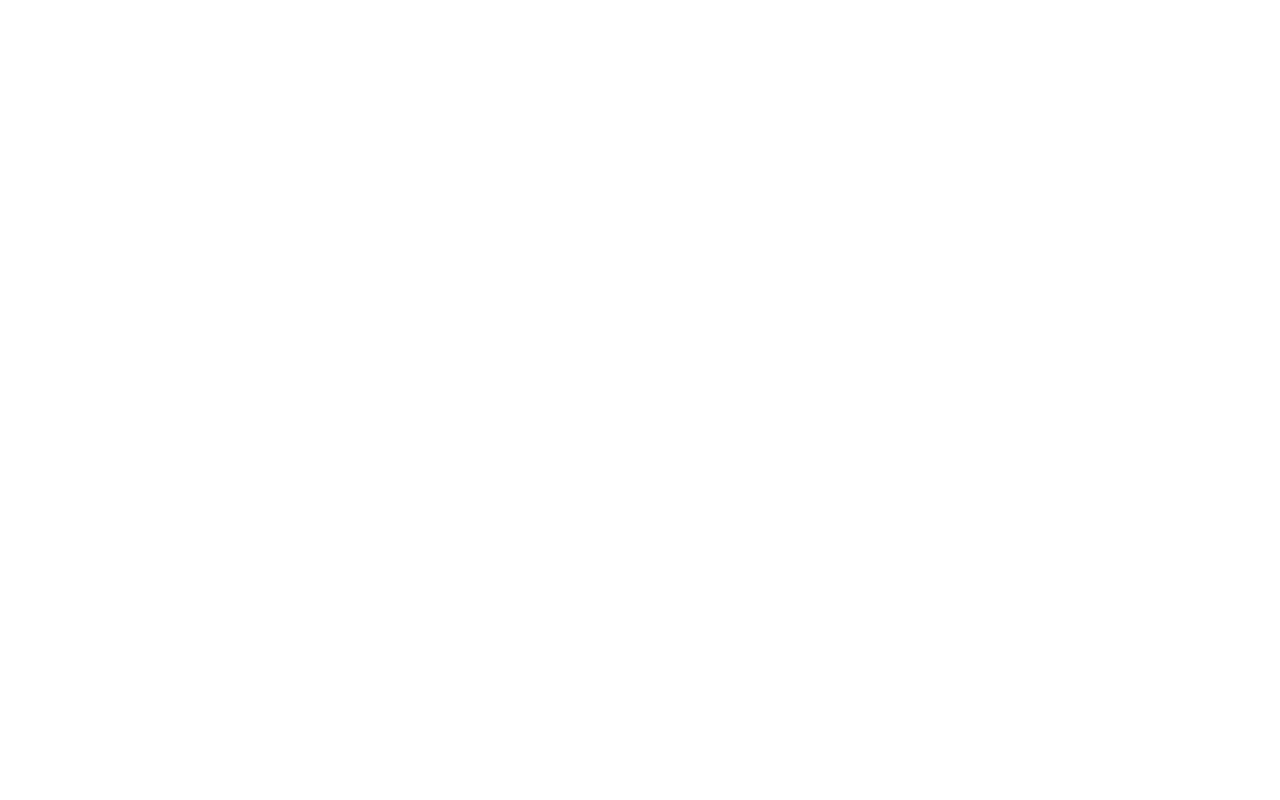
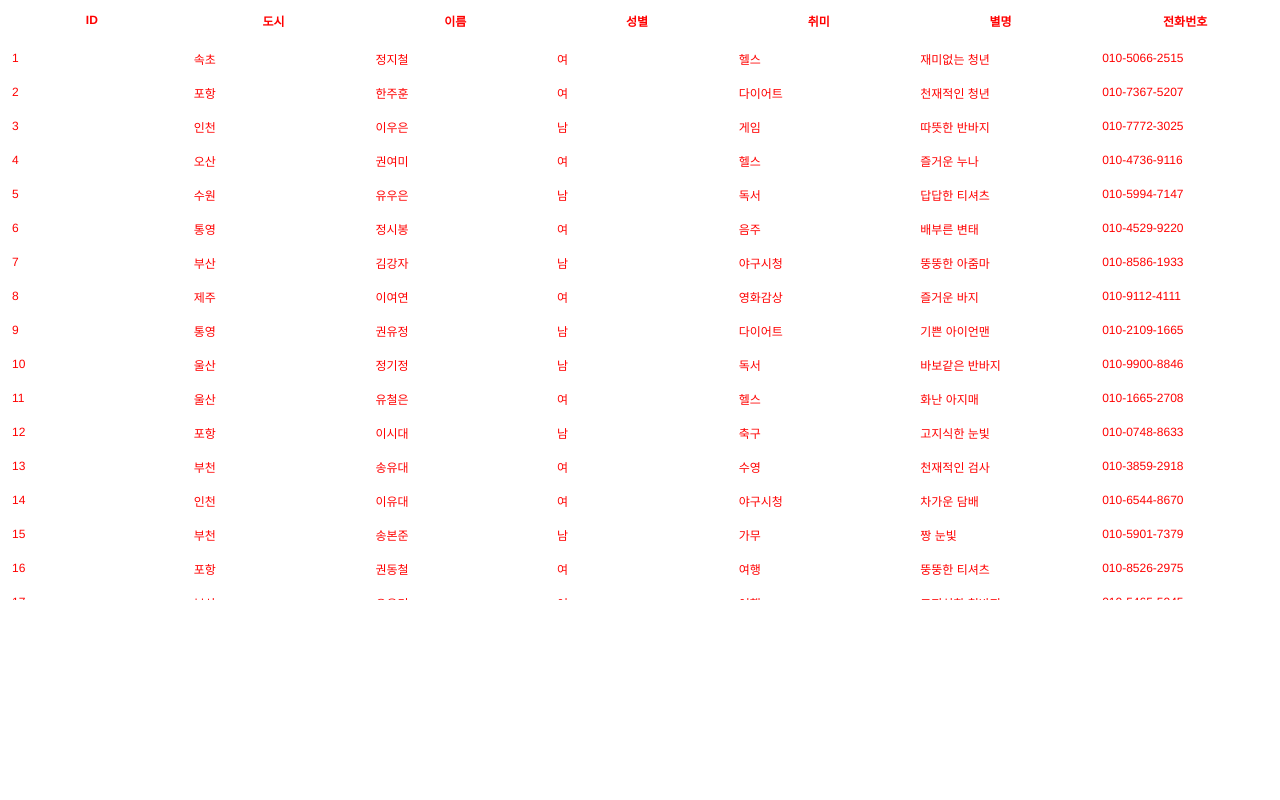
Before and after one commit to 80xer/gg, a website built with Parcel: page demo/index.html in a window 1280 px wide. Built offline with nearby package versions, Linux system fonts and the light colour scheme.

Commit message:
add colgroup and scss

```diff
--- a/demo/index.css
+++ b/demo/index.css
@@ -7,5 +7,5 @@
 #grid {
   width: 100%;
   height: 600px;
-  overflow: hidden;
+  overflow: scroll;
 }
--- a/demo/index.js
+++ b/demo/index.js
@@ -1,5 +1,5 @@
 import GG from '../src/gg.js';
-import props from '../test/sampleProps';
+import props from '../src/sampleProps';
 
 const container = document.querySelector('#grid');
 const gg = new GG({ target: container, ...props });
--- a/rollup.config.js
+++ b/rollup.config.js
@@ -1,18 +1,23 @@
 import resolve from 'rollup-plugin-node-resolve';
 import babel from 'rollup-plugin-babel';
+import scss from 'rollup-plugin-scss';
 
 export default {
-  input: './src/index.js',
+  input: './src/gg.js',
   output: [
     {
       file: 'dist/gg.js',
       format: 'esm'
     }
   ],
+  moduleFileExtensions: ['js', 'scss'],
   plugins: [
     resolve(),
     babel({
       exclude: 'node_modules/**'
+    }),
+    scss({
+      output: 'dist/gg.css'
     })
   ]
 };
--- a/src/body.js
+++ b/src/body.js
@@ -1,11 +1,11 @@
 /* eslint-disable no-unused-vars */
 /* eslint-disable class-methods-use-this */
 import { addClass } from './utils';
+import ColGroup from './colgroup';
 
 class Body {
-  constructor({ columns, data }) {
-    this.columns = columns;
-    this.data = data;
+  constructor(props) {
+    this.props = props;
     this.createBodyArea();
   }
 
@@ -22,35 +22,35 @@ class Body {
     const table = document.createElement('table');
     const colgroup = this.createColGroup();
     const tbody = this.createTbody();
-    table.appendChild(colgroup);
+    table.appendChild(colgroup.$el);
     table.appendChild(tbody);
     return table;
   }
 
   createColGroup() {
-    const colgroup = document.createElement('colgroup');
-    const { columns } = this;
-    columns.forEach((column) => {
-      const col = document.createElement('col');
-      col.setAttribute('data-column-name', column.name);
-      col.textContent = column.title;
-      colgroup.appendChild(col);
-    });
+    const colgroup = new ColGroup(this.props);
+    this.colgroup = colgroup;
     return colgroup;
   }
 
   createTbody() {
     const tbody = document.createElement('tbody');
-    const { columns, data } = this;
+    const { target, columns, data } = this.props;
     data.forEach((row, i) => {
       const num = i + 1;
       const className = `gg-row-${num % 2 ? 'odd' : 'even'}`;
       const tr = document.createElement('tr');
+      const fontSize = getComputedStyle(target)['font-size'];
+      const height = parseInt(fontSize, 10) + 16;
+      tr.setAttribute('height', `${height}px`);
       addClass(tr, className);
       columns.forEach((column) => {
         const td = document.createElement('td');
         td.setAttribute('data-column-name', column.name);
-        td.textContent = row[column.name];
+        const div = document.createElement('div');
+        div.textContent = row[column.name];
+        div.style.padding = '0 10px';
+        td.appendChild(div);
         tr.appendChild(td);
       });
       tbody.appendChild(tr);
--- /dev/null
+++ b/src/colgroup.js
@@ -0,0 +1,50 @@
+/* eslint-disable no-unused-vars */
+/* eslint-disable class-methods-use-this */
+
+class ColGroup {
+  constructor(props) {
+    props.columnClassName = props.columnClassName || 'data-column-name';
+    this.props = props;
+    this.$el = this.createColGroup();
+    this.setWidthOfColumns();
+  }
+
+  createColGroup() {
+    const colgroup = document.createElement('colgroup');
+    const { columns, columnClassName } = this.props;
+    columns.forEach((column) => {
+      const col = document.createElement('col');
+      col.setAttribute(columnClassName, column.name);
+      col.textContent = column.title;
+      colgroup.appendChild(col);
+    });
+    return colgroup;
+  }
+
+  setWidthOfColumns() {
+    const { target, columns } = this.props;
+    if (!target) return;
+    const positionInfo = target.getBoundingClientRect();
+    const targetWidth = positionInfo.width;
+    const widthColumns = ColGroup.calculateWidthOfColumns(targetWidth, columns.length);
+    const cols = this.$el.querySelectorAll('col');
+    cols.forEach((col, i) => {
+      col.setAttribute('width', widthColumns[i]);
+    });
+  }
+
+  static calculateWidthOfColumns(totalWidth, countColumns) {
+    const width = Math.floor(totalWidth / countColumns);
+    const result = [];
+    for (let i = 0; i < countColumns; i += 1) {
+      if (i === countColumns - 1 && width * countColumns < totalWidth) {
+        result.push(width + (totalWidth - width * countColumns));
+      } else {
+        result.push(width);
+      }
+    }
+    return result;
+  }
+}
+
+export default ColGroup;
--- a/src/gg.js
+++ b/src/gg.js
@@ -4,6 +4,7 @@ import { props as validateProps } from './validate';
 import Head from './head';
 import Body from './body';
 import { addClass } from './utils';
+import './style/gg.scss';
 
 class GG {
   constructor(props) {
@@ -30,6 +31,7 @@ class GG {
     this.createHead();
     this.createBody();
     const { target } = this.props;
+    addClass(target, 'gg');
   }
 
   createContainer() {
@@ -40,19 +42,18 @@ class GG {
 
   drawGrid() {
     const { target } = this.props;
+    const positionInfo = target.getBoundingClientRect();
+    console.log('positionInfo', positionInfo);
     const { head, body } = this;
     const container = this.createContainer();
     this.$container.appendChild(head.$area);
     this.$container.appendChild(body.$area);
-    this.setWidthOfColumns();
     target.appendChild(this.$container);
-  }
-
-  setWidthOfColumns() {
-    const { target, columns } = this.props;
-    const positionInfo = target.getBoundingClientRect();
-    const targetWidth = positionInfo.width;
   }
 }
 
-export default GG;
+function gg(options) {
+  return new GG(options);
+}
+
+export default gg;
--- a/src/head.js
+++ b/src/head.js
@@ -1,10 +1,11 @@
 /* eslint-disable no-unused-vars */
 /* eslint-disable class-methods-use-this */
 import { addClass } from './utils';
+import ColGroup from './colgroup';
 
 class Head {
-  constructor({ columns }) {
-    this.columns = columns;
+  constructor(props) {
+    this.props = props;
     this.createHeadArea();
   }
 
@@ -21,32 +22,28 @@ class Head {
     const table = document.createElement('table');
     const colgroup = this.createColGroup();
     const tbody = this.createTbody();
-    table.appendChild(colgroup);
+    table.appendChild(colgroup.$el);
     table.appendChild(tbody);
     this.table = table;
     return table;
   }
 
   createColGroup() {
-    const colgroup = document.createElement('colgroup');
-    const { columns } = this;
-    columns.forEach((column) => {
-      const col = document.createElement('col');
-      col.setAttribute('data-column-name', column.name);
-      col.textContent = column.title;
-      colgroup.appendChild(col);
-    });
+    const colgroup = new ColGroup(this.props);
     this.colgroup = colgroup;
     return colgroup;
   }
 
   createTbody() {
     const tbody = document.createElement('tbody');
-    const { columns } = this;
+    const { columns } = this.props;
     const tr = document.createElement('tr');
+    const fontSize = getComputedStyle(this.props.target)['font-size'];
+    const height = parseInt(fontSize, 10) + 20;
     columns.forEach((column) => {
       const th = document.createElement('th');
       th.setAttribute('data-column-name', column.name);
+      th.setAttribute('height', `${height}px`);
       th.textContent = column.title;
       tr.appendChild(th);
     });
--- /dev/null
+++ b/src/style/gg.scss
@@ -0,0 +1,5 @@
+.gg {
+  color: red;
+  font-size: 12px;
+  font-family: '\B3CB\C6C0', Dotum, Helvetica, 'Apple SD Gothic Neo', Sans-serif;
+}
```
Also changed, not shown: package.json (+14 -2 lines), test/spec/colgroup.test.js (added, +13 -0 lines), test/spec/gg.test.js (+10 -14 lines), test/spec/head.test.js (+3 -1 lines), gg.css (added), 1 other file.
